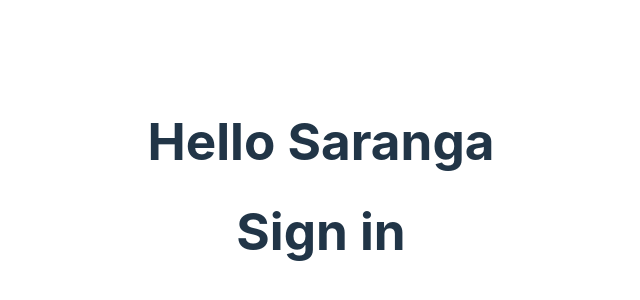
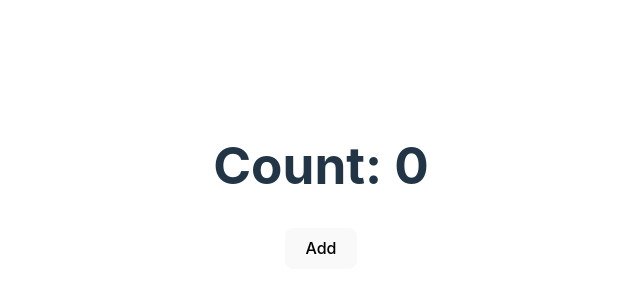
Before and after one commit to saranga1998/First-React-App, a React (Vite) app: page / in a window 1280 px wide. Shown: the part 214-514 px from the top of the page, without its empty margins (319-959 px from the left). Built offline with nearby package versions, Linux system fonts and the light colour scheme.

Commit message:
Add Count and Message components

```diff
--- a/src/App.jsx
+++ b/src/App.jsx
@@ -2,14 +2,19 @@
 import './App.css'
 import Greet from './Components/Greet'
 import Welcome from './Components/Welcome'
+import Message from './Components/Message'
+import Count from './Components/Count'
 
 function App() {
 
 
   return (
     <div className='App'>
-      <Greet name="Saranga" />
-      <Welcome/>
+      {/* <Greet name="Saranga" />
+      <Welcome/> */}
+      {/* <Message/> */}
+
+      <Count/>
     </div>
   )
 }
--- /dev/null
+++ b/src/Components/Count.jsx
@@ -0,0 +1,30 @@
+import React, { Component } from 'react'
+
+class Count extends Component {
+
+    constructor(){
+        super()
+        this.state = {
+            count: 0
+            }
+
+    }
+
+    Add(){
+        this.setState(
+            {
+                count: this.state.count + 1
+            }
+        )
+    }
+  render() {
+    return (
+      <div>
+        <h1>Count: {this.state.count}</h1>
+        <button onClick={() => this.Add()}>Add</button>
+      </div>
+    )
+  }
+}
+
+export default Count
--- /dev/null
+++ b/src/Components/Message.jsx
@@ -0,0 +1,27 @@
+import React, { Component } from 'react'
+
+class Message extends Component {
+
+    constructor(){
+        super()
+        this.state ={
+            message: 'Welcome to React'
+        }
+    }
+
+    changemsg(){
+        this.setState({
+            message: 'Thank you for subscribing'
+        })
+    }
+  render() {
+    return (
+      <div>
+        <h1>{this.state.message}</h1>
+        <button onClick={()=>this.changemsg()}>Subscribe</button>
+      </div>
+    )
+  }
+}
+
+export default Message;
```
